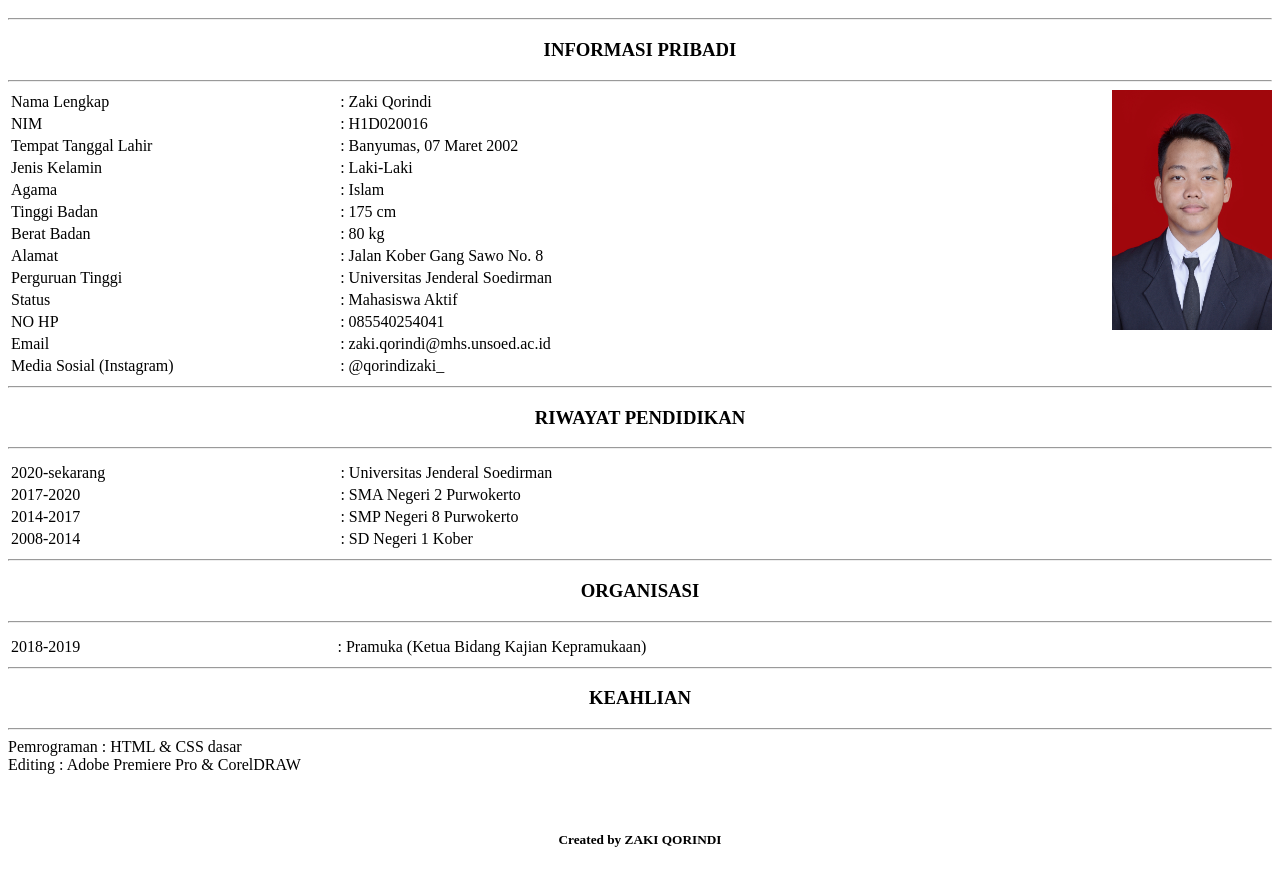
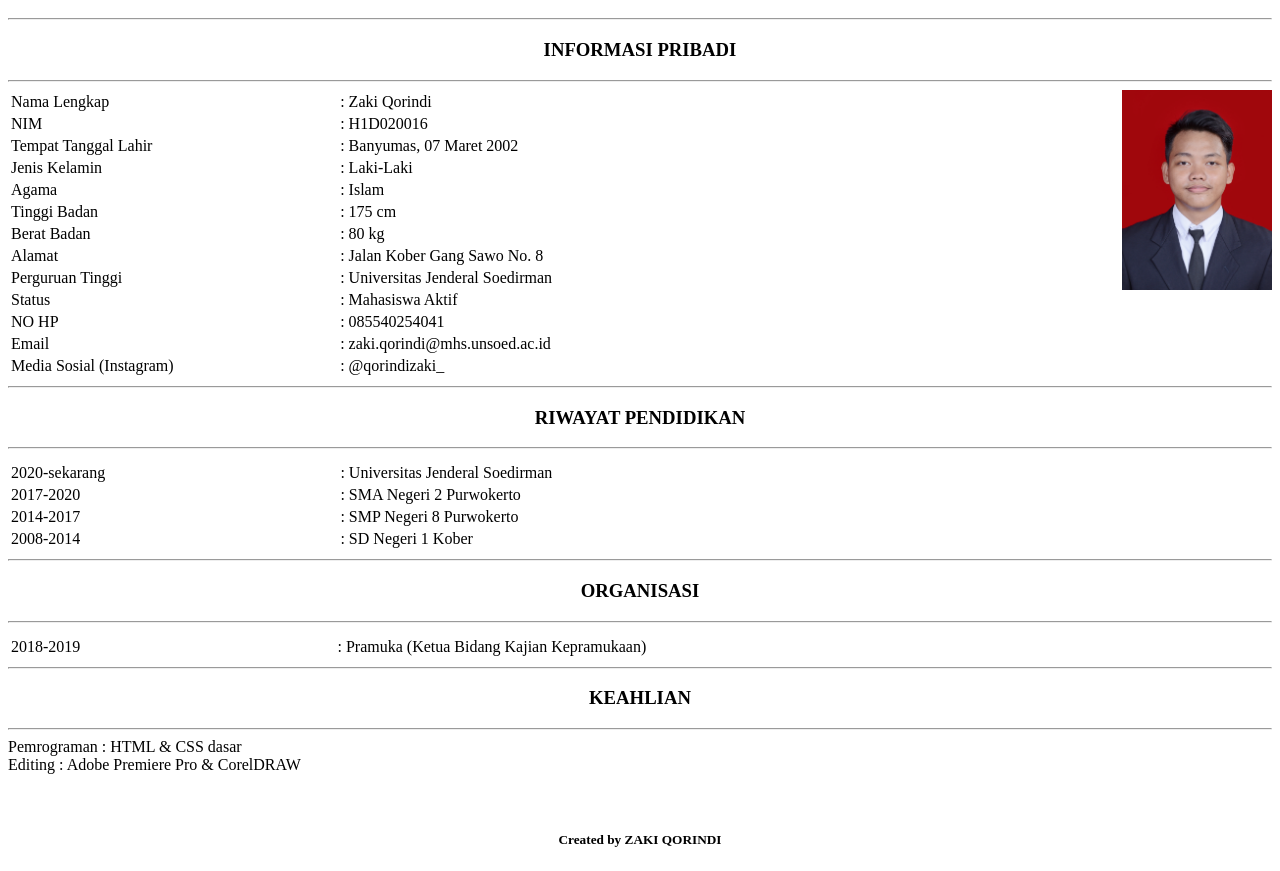
Before and after one commit to LikePigeon/zakiqorindi.github.io, a plain HTML site: page index.html in a window 1280 px wide. Shown: the part 48-919 px from the top of the page. Drawn offline with Linux system fonts and the light colour scheme.

Commit message:
Update index.html

```diff
--- a/index.html
+++ b/index.html
@@ -11,7 +11,7 @@
         <hr>
         <table style="width:60%">
             <!--FOTO-->
-            <img src="img.jpg.JPG" align="right" width="160" height="240">
+            <img src="img.jpg.JPG" align="right" width="150" height="200">
 
         <tr>
             <td>Nama Lengkap</td>
```
